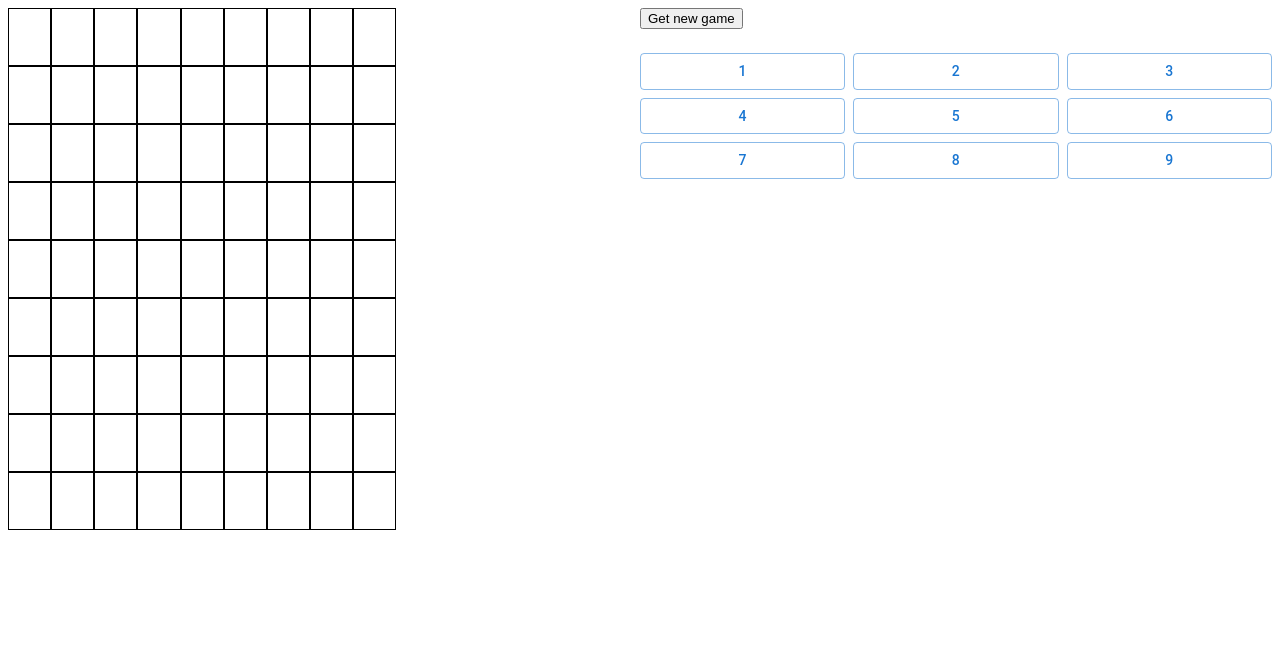
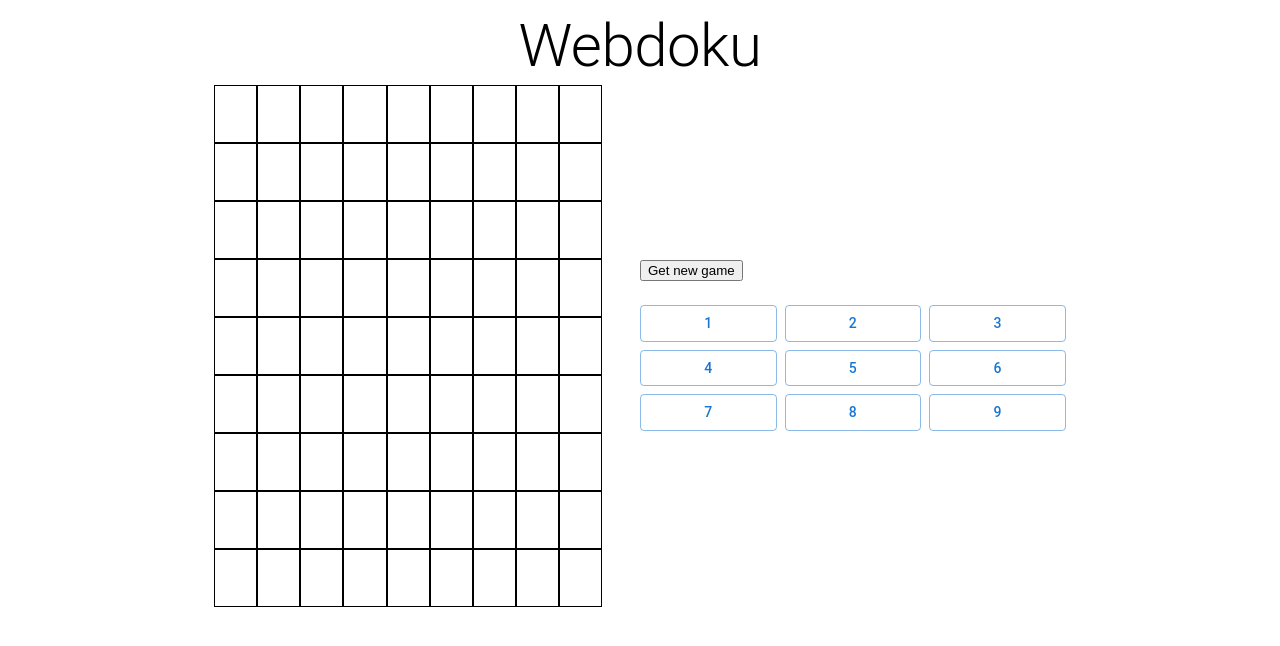
Before and after one commit to scooterh4/webdoku, a React (Create React App) app: page / in a window 1280 px wide. Shown: the top 646 px of the page. Built offline with nearby package versions, Linux system fonts and the light colour scheme; no server answers.

Commit message:
chore: put board, keyboard and actions into an app-layout file

```diff
--- a/src/App.tsx
+++ b/src/App.tsx
@@ -1,27 +1,14 @@
 import React from "react"
-import { SudokuProvider } from "./context/app-context"
-import Board from "./ui/board"
-import Actions from "./ui/actions"
 import { ToastContainer } from "react-toastify"
-import NumericKeypad from "./ui/numeric-keypad"
-import { Grid } from "@mui/material"
+import AppLayout from "./ui/app-layout"
+import { Container } from "@mui/material"
 
 function App() {
   return (
-    <>
+    <Container maxWidth={"md"}>
       <ToastContainer position="top-center" />
-      <SudokuProvider>
-        <Grid container direction={"row"}>
-          <Grid item md={6} xs={12}>
-            <Board />
-          </Grid>
-          <Grid item md={6} xs={12}>
-            <Actions />
-            <NumericKeypad />
-          </Grid>
-        </Grid>
-      </SudokuProvider>
-    </>
+      <AppLayout />
+    </Container>
   )
 }
 
--- /dev/null
+++ b/src/ui/app-layout.tsx
@@ -0,0 +1,32 @@
+import React from "react"
+import Board from "./board"
+import Actions from "./actions"
+import NumericKeypad from "./numeric-keypad"
+import { Grid, Typography } from "@mui/material"
+import { SudokuProvider } from "../context/app-context"
+
+export default function AppLayout() {
+  return (
+    <SudokuProvider>
+      <Grid
+        container
+        direction={"row"}
+        alignItems={"center"}
+        minHeight={"75vh"}
+      >
+        <Grid item xs={12}>
+          <Typography variant="h2" textAlign={"center"}>
+            Webdoku
+          </Typography>
+        </Grid>
+        <Grid item md={6} xs={12}>
+          <Board />
+        </Grid>
+        <Grid item md={6} xs={12}>
+          <Actions />
+          <NumericKeypad />
+        </Grid>
+      </Grid>
+    </SudokuProvider>
+  )
+}
```
